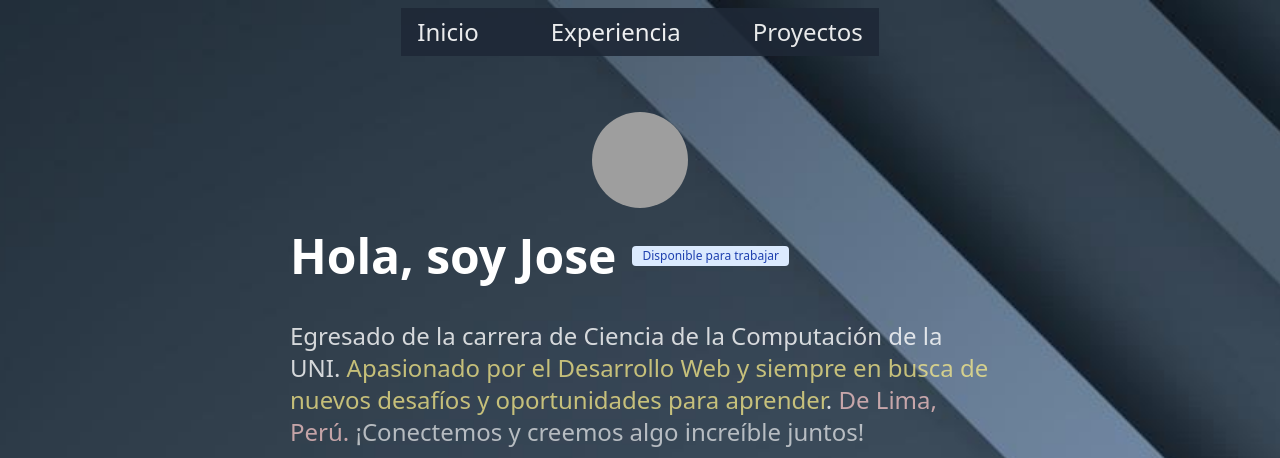
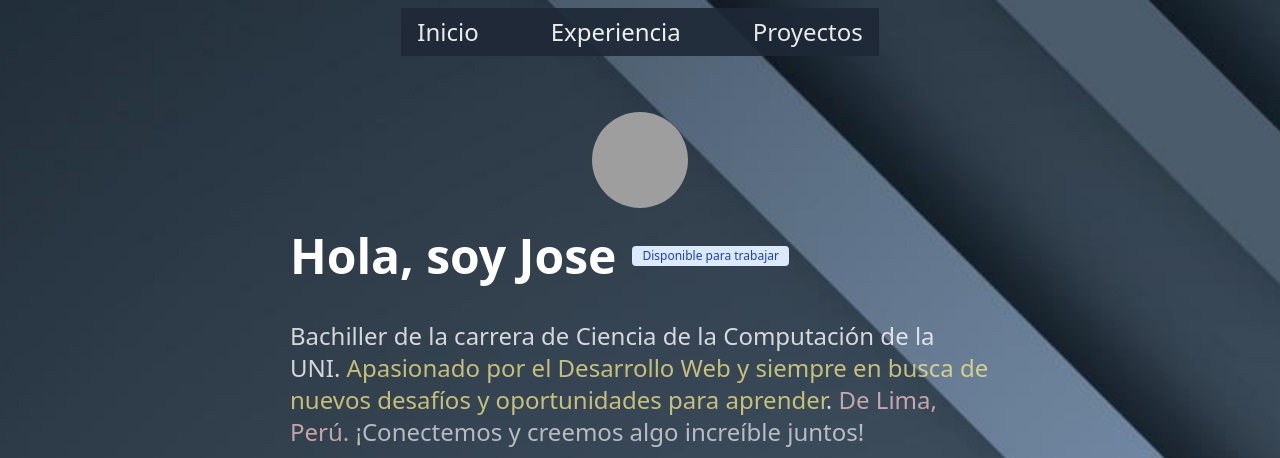
Before and after one commit to Josereyes12/portfolio.dev, an Astro site: page / in a window 1280 px wide. Shown: the top 458 px of the page. Built offline with nearby package versions, Linux system fonts and the light colour scheme; Astro itself is replaced by a stand-in of ours; grey boxes are pictures that could not be loaded.

Commit message:
actualización de grado universitario

```diff
--- a/src/pages/index.astro
+++ b/src/pages/index.astro
@@ -34,7 +34,7 @@ import Frase from '../components/Frase.astro'
 				</a>
 			</h1>
 			<h2 class="text-xl lg:text-2xl opacity-80 text-wrap max-w-[700px] mx-auto">
-				<span>Egresado de la carrera de Ciencia de la Computación de la UNI.</span>
+				<span>Bachiller de la carrera de Ciencia de la Computación de la UNI.</span>
 				<span class="text-yellow-200/90" > Apasionado por el Desarrollo Web y siempre en busca de nuevos desafíos y oportunidades para aprender</span>.
 				<span class="text-red-200/90"> De Lima, Perú. </span>
 				<span class="opacity-80" >¡Conectemos y creemos algo increíble juntos!</span>
```
